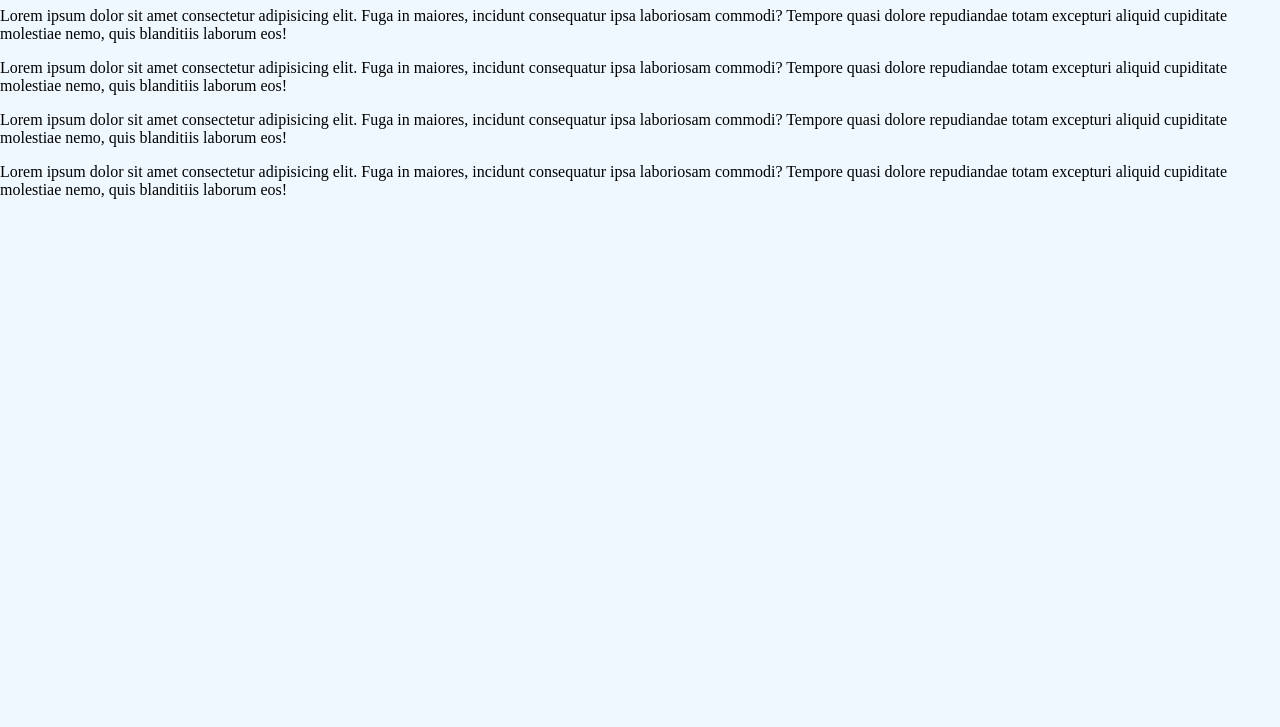
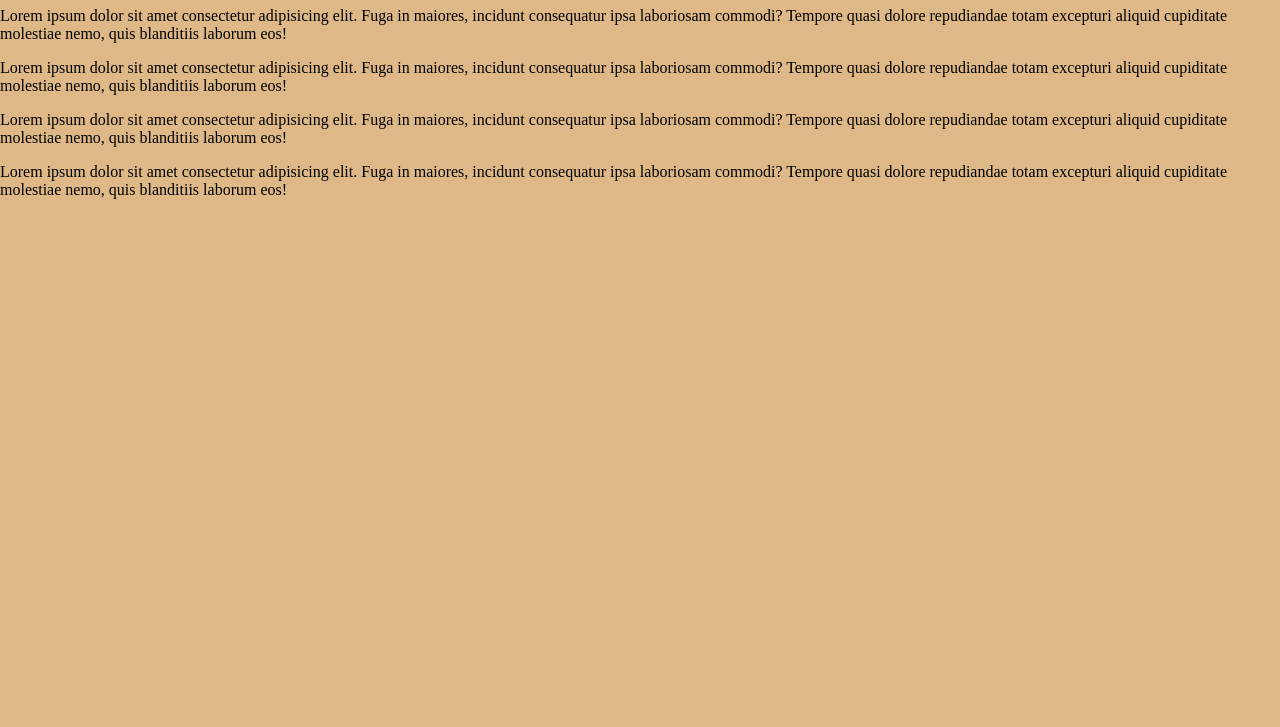
Before and after one commit to rishab-bansal/In-site, a plain HTML site: page index.html in a window 1280 px wide. Shown: the part 73-800 px from the top of the page. Drawn offline with Linux system fonts and the light colour scheme.

Commit message:
new file

```diff
--- a/style.css
+++ b/style.css
@@ -1,4 +1,4 @@
 body{
-    background-color: aliceblue;
+    background-color: burlywood;
     margin:0;
 }
```
